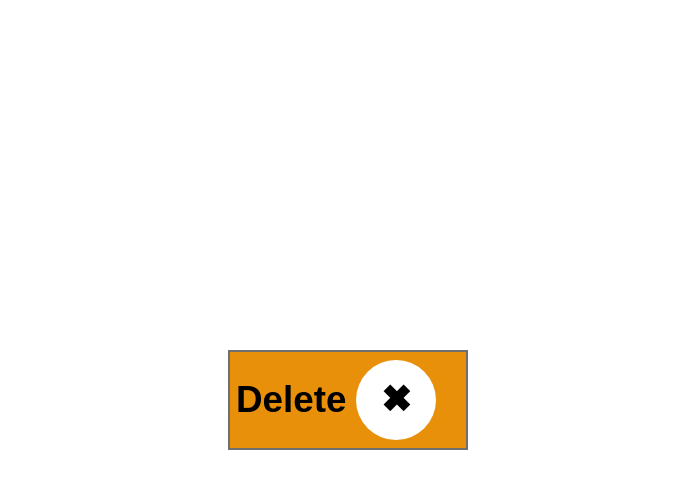
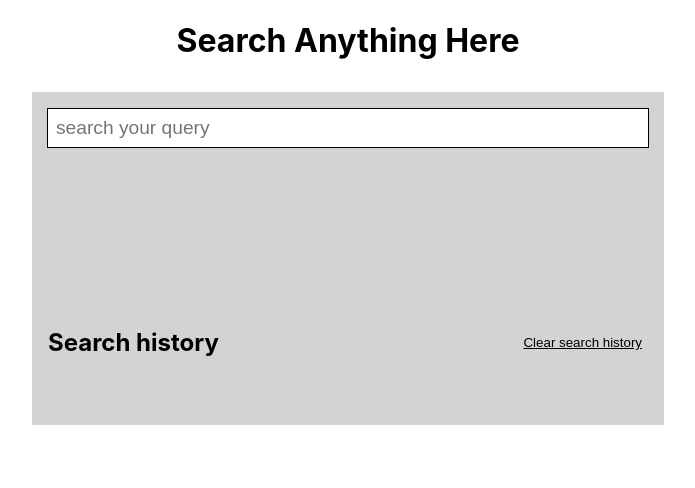
Before and after one commit to nagireddy1234/search-application, a React (Create React App) app: page / in a window 1280 px wide. Shown: the top 488 px of the page, without its empty margins (292-987 px from the left). Built offline with nearby package versions, Linux system fonts and the light colour scheme.

Commit message:
Fixed styles

```diff
--- a/src/App.tsx
+++ b/src/App.tsx
@@ -10,8 +10,8 @@ function App() {
       <Suspense fallback={<div>loading...</div>}>
         <Router>
           <Switch>
-            <Route exact path="/" component={CssWizardry} />
-            <Route exact path="/search" component={Search} />
+            <Route exact path="/" component={Search} />
+            <Route exact path="/button" component={CssWizardry} />
           </Switch>
         </Router>
       </Suspense>
--- a/src/components/autoSuggestion/style.css
+++ b/src/components/autoSuggestion/style.css
@@ -1,11 +1,13 @@
 .auto-suggestion-wrapper {
   box-shadow: 0 4px 10px 2px rgba(0, 0, 0, 0.2);
   position: absolute;
-  top: 8rem;
+  top: 3.5rem;
   left: 1rem;
   width: calc(100% - 2rem);
+  height: 16rem;
   background-color: #fff;
   z-index: 1;
+  overflow: scroll;
 }
 .auto-suggestion-wrapper ul {
   width: 100%;
--- a/src/pages/search/history.tsx
+++ b/src/pages/search/history.tsx
@@ -4,16 +4,20 @@ import { searchHistoryProps } from "../../util/localStorage";
 interface Props {
   data: searchHistoryProps[];
   onDeleteIconClick: (i: number) => void;
-  onClearSeachHistory:()=>void;
+  onClearSeachHistory: () => void;
 }
 
-const History: FC<Props> = ({ data, onDeleteIconClick, onClearSeachHistory }): JSX.Element => {
+const History: FC<Props> = ({
+  data,
+  onDeleteIconClick,
+  onClearSeachHistory,
+}): JSX.Element => {
   const dateTimeFormat = (stringDate: any) => {
     let date = new Date(stringDate);
     let hours = date.getHours();
     let minutes: string | number = date.getMinutes();
     let year = date.getFullYear();
-    let month = date.getMonth();
+    let month = date.getMonth() + 1;
     let newDate = date.getDate();
     let ampm = hours >= 12 ? "pm" : "am";
     hours = hours % 12;
@@ -26,8 +30,10 @@ const History: FC<Props> = ({ data, onDeleteIconClick, onClearSeachHistory }): J
   return (
     <div className="history-root-wrapper">
       <div className="history-container">
-        <h6>Search history</h6>
-        <button className="underline-text-btn" onClick={onClearSeachHistory}>Clear search history</button>
+        <h2>Search history</h2>
+        <button className="underline-text-btn" onClick={onClearSeachHistory}>
+          Clear search history
+        </button>
       </div>
       <ul className="search-result-wrapper">
         {data.map((item: searchHistoryProps, i: number) => (
--- a/src/pages/search/index.tsx
+++ b/src/pages/search/index.tsx
@@ -1,4 +1,4 @@
-import React, { useEffect, useRef, useState } from "react";
+import React, { useRef, useState } from "react";
 import debounce from "lodash.debounce";
 import { searchAPIcall } from "../../api";
 import AutoSuggestion from "../../components/autoSuggestion";
@@ -78,6 +78,15 @@ const Search = () => {
     setSavedSearchedData(getSavedSearchData());
   };
 
+  const handleclearAutosuggestion = () => {
+    const input: HTMLInputElement | null =
+      document.querySelector(".search-input");
+    if (input) {
+      input.value = "";
+    }
+    setShowSuggestion(false);
+  };
+
   const handleDeleteHistory = (i: number) => {
     const data = [...savedSearchedData];
     data.splice(i, 1);
@@ -93,8 +102,9 @@ const Search = () => {
 
   return (
     <>
+      <div className="search-main-wrapper">
+        <h1>Search Anything Here</h1>
         <div className="search-wrapper">
-        <h1>Search Anything Here</h1>
           <input
             className="search-input"
             ref={inputRef}
@@ -103,6 +113,11 @@ const Search = () => {
             onChange={handleAPIcall}
             onKeyDown={handleItemSelection}
           />
+          {showSuggestion && (
+            <span className="close-icon" onClick={handleclearAutosuggestion}>
+              ✕
+            </span>
+          )}
           {showSuggestion && (
             <AutoSuggestion
               data={searchResults}
@@ -117,6 +132,7 @@ const Search = () => {
             onClearSeachHistory={handleClearSearchHistory}
           />
         </div>
+      </div>
     </>
   );
 };
--- a/src/pages/search/style.css
+++ b/src/pages/search/style.css
@@ -1,3 +1,7 @@
+.search-main-wrapper {
+  width: 100%;
+  height: 100vh;
+}
 .search-wrapper {
   display: flex;
   align-items: center;
@@ -8,6 +12,8 @@
   position: relative;
   margin-top: 2rem;
   padding: 1rem;
+  background-color: #d3d3d3;
+  height: auto;
 }
 .search-wrapper input {
   width: calc(100% - 1rem);
@@ -16,8 +22,13 @@
   font-size: 1.2rem;
   padding: 0.5rem;
 }
-.history-root-wrapper{
-    width: 100%;
+.search-wrapper .close-icon {
+  margin-left: 93%;
+  transform: translateY(-1.9rem);
+  z-index: 5;
+}
+.history-root-wrapper {
+  width: 100%;
 }
 .history-container {
   display: flex;
@@ -31,6 +42,7 @@
   border: none;
   color: black;
   text-decoration: underline;
+  background: transparent;
 }
 .search-result-wrapper {
   width: 100%;
@@ -51,7 +63,7 @@
   align-items: center;
   justify-content: space-between;
 }
-.search-result-wrapper li .btn-date-wrapper .close-btn{
-    margin-left: 1rem;
-    cursor: pointer;
+.search-result-wrapper li .btn-date-wrapper .close-btn {
+  margin-left: 1rem;
+  cursor: pointer;
 }
```
Lines whose indentation alone changed are shown as unchanged.
